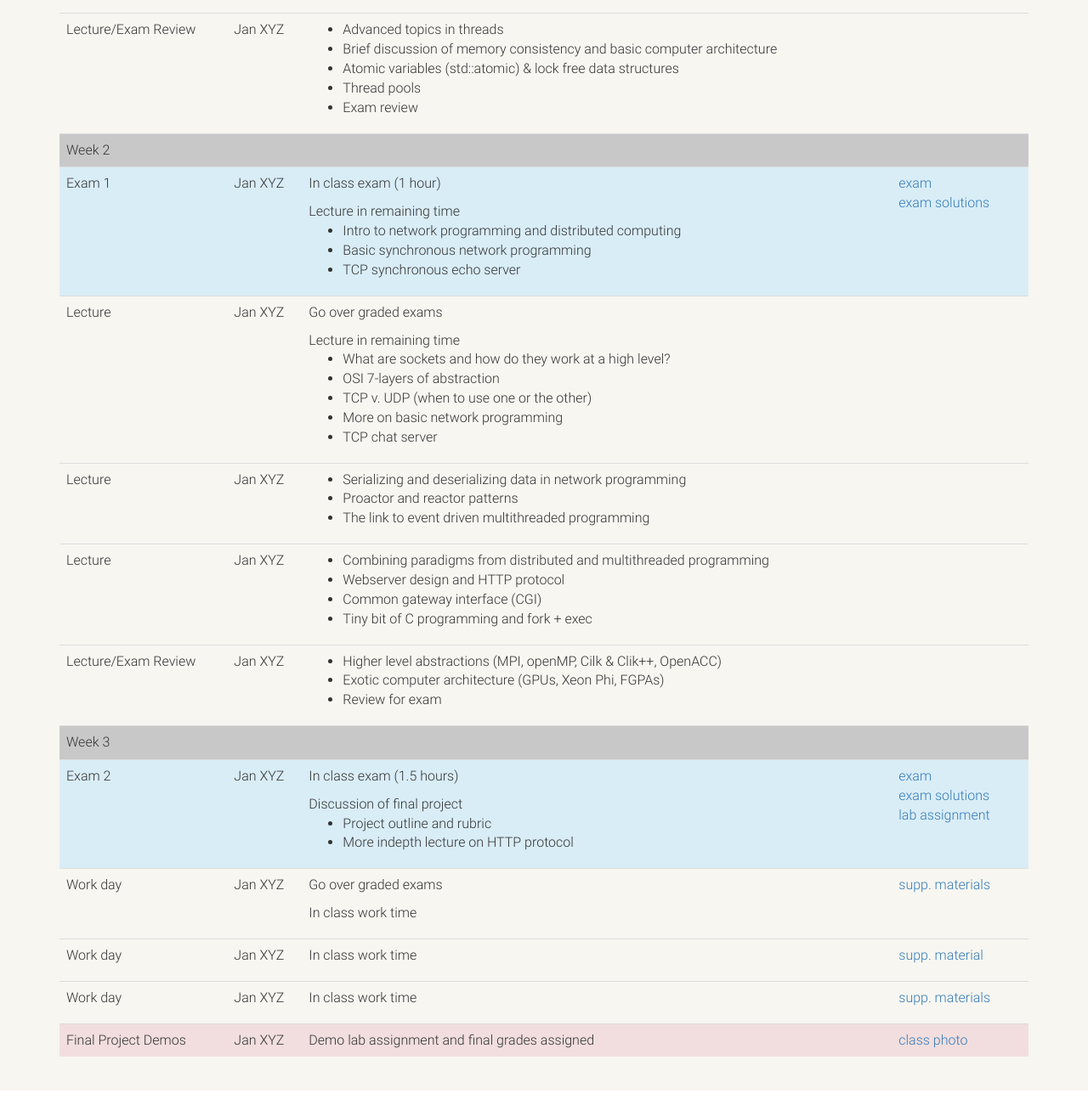
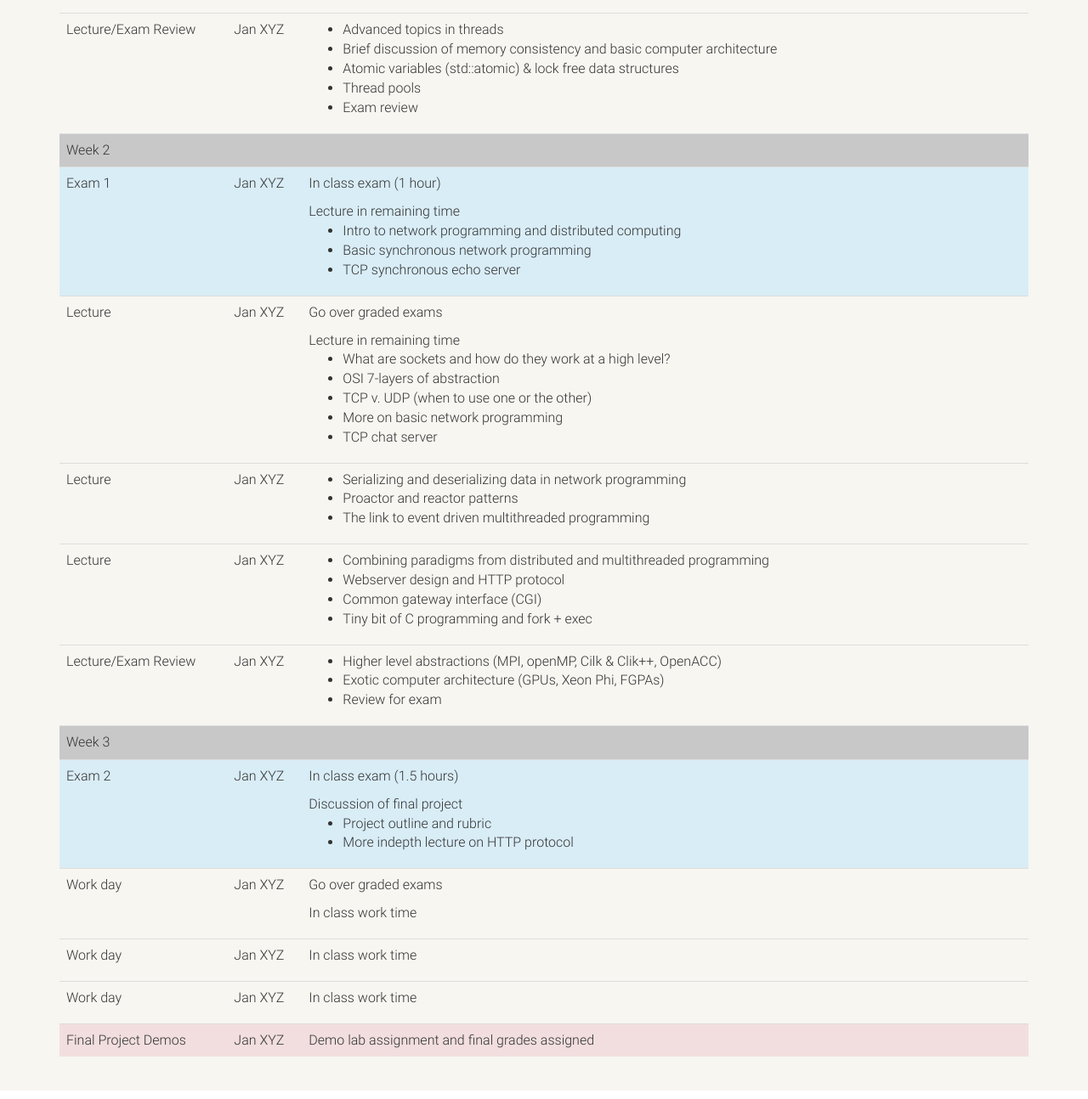
Before and after one commit to jremmons/DrakeCS195, a plain HTML site: page 2018/drake195/index.html in a window 1280 px wide. Shown: the part 1895-3189 px from the top of the page at 85% size. Drawn offline with Linux system fonts and the light colour scheme.

Commit message:
update class

```diff
--- a/2018/drake195/index.html
+++ b/2018/drake195/index.html
@@ -228,8 +228,8 @@
           </td>
 
           <td>
-            <a href="">exam</a><br />
-            <a href="">exam solutions</a><br />
+            <!-- <a href="">exam</a><br /> -->
+            <!-- <a href="">exam solutions</a><br /> -->
             <!-- <a href="">slides</a> --><br />
           </td>
         </tr>
@@ -323,9 +323,9 @@
           </td>
 
           <td>
-            <a href="">exam</a><br />
-            <a href="">exam solutions</a><br />
-            <a href="">lab assignment</a>
+            <!-- <a href="">exam</a><br /> -->
+            <!-- <a href="">exam solutions</a><br /> -->
+            <!-- <a href="">lab assignment</a> -->
           </td>
         </tr>
         <tr>
@@ -338,7 +338,7 @@
           </td>
 
           <td>
-            <a href="">supp. materials</a>
+            <!-- <a href="">supp. materials</a> -->
           </td>
         </tr>
         <tr>
@@ -350,7 +350,7 @@
           </td>
 
           <td>
-            <a href="">supp. material</a>
+            <!-- <a href="">supp. material</a> -->
           </td>
         </tr>
         <tr>
@@ -362,7 +362,7 @@
           </td>
 
           <td>
-            <a href="">supp. materials</a>
+            <!-- <a href="">supp. materials</a> -->
           </td>
         </tr>
         <tr class="danger">
@@ -374,7 +374,7 @@
           </td>
 
           <td>
-            <a href="">class photo</a>
+            <!-- <a href="">class photo</a> -->
           </td>
         </tr>
       </table>
```
